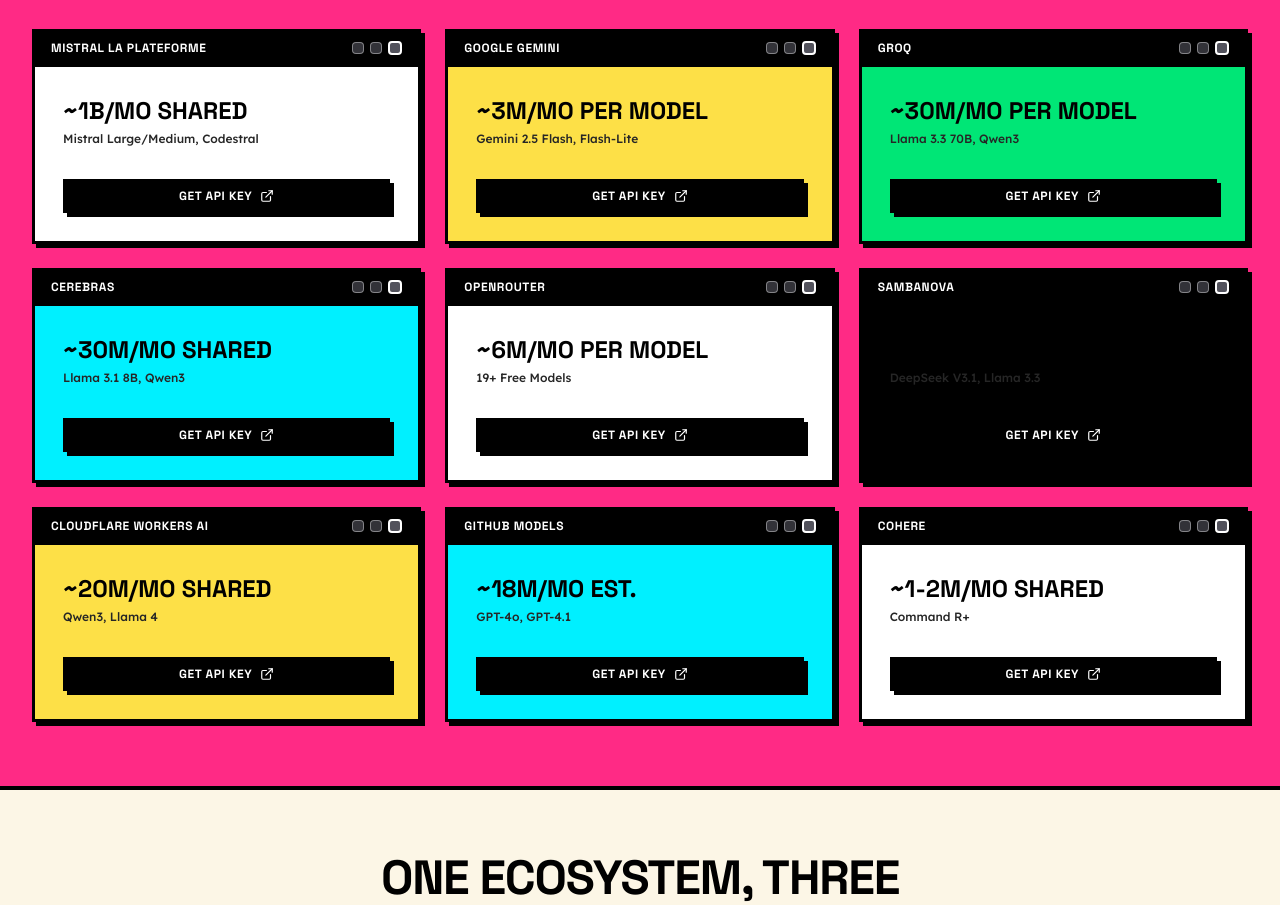
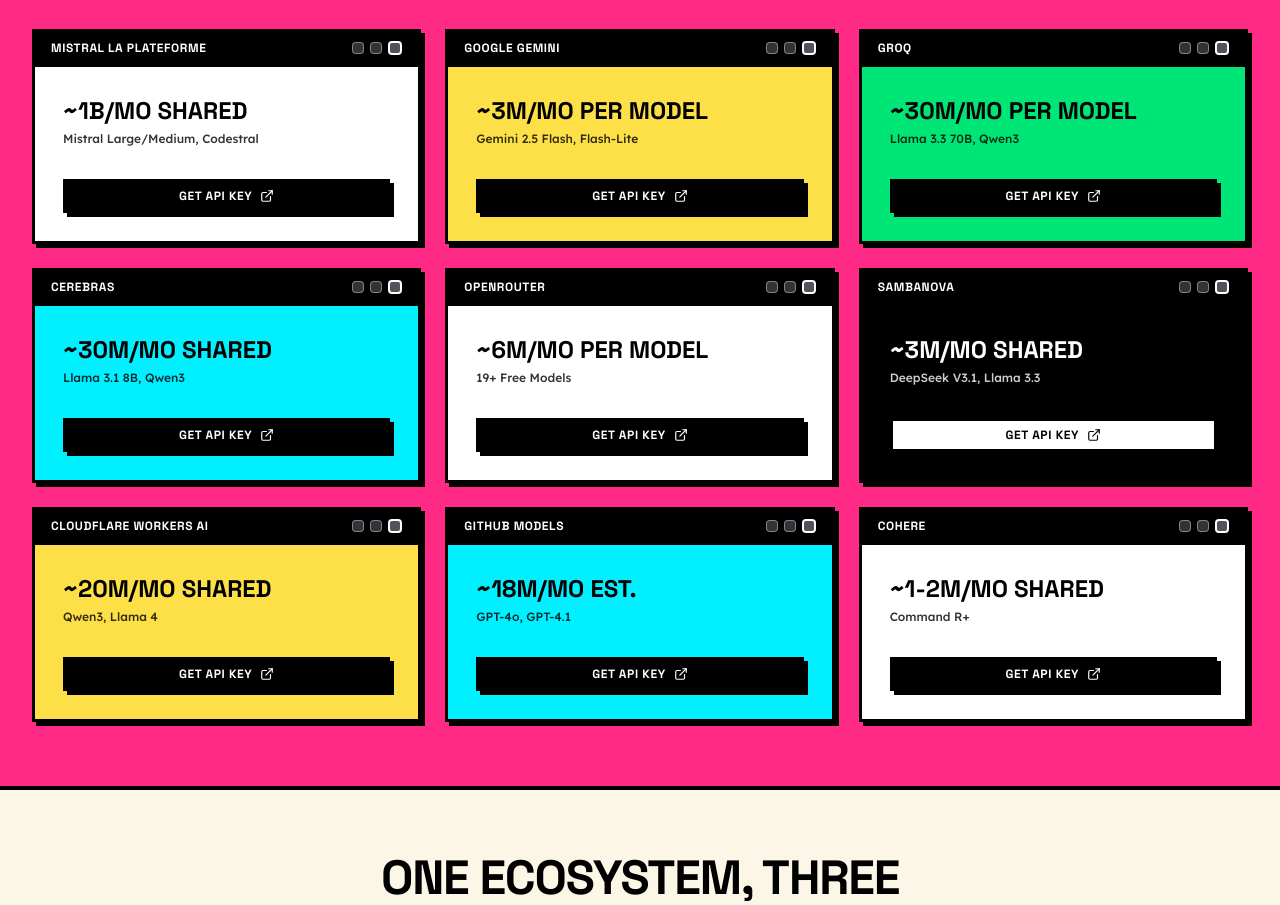
Before and after one commit to Malaybhai11/keyking, a Next.js app in the folder apps/web/: page / in a window 1280 px wide. Shown: the part 980-1885 px from the top of the page. Built offline with nearby package versions, Linux system fonts and the light colour scheme; no server answers.

Commit message:
fix(web): bump install scripts to v2.2.0 and fix provider catalog card text colors

```diff
--- a/apps/web/src/app/page.tsx
+++ b/apps/web/src/app/page.tsx
@@ -504,13 +504,13 @@
             { name: "Cohere", limit: "~1-2M/mo shared", models: "Command R+", url: "https://dashboard.cohere.com", color: "light" },
           ].map((provider, i) => (
             <NeoCard key={i} titleBar={provider.name} variant={provider.color as any} shadowSize="md" hoverExpand>
-              <div className="space-y-4 flex flex-col justify-between h-full p-2 text-black">
+              <div className="space-y-4 flex flex-col justify-between h-full p-2">
                 <div>
                   <h4 className="font-display font-black text-2xl uppercase mb-1">{provider.limit}</h4>
-                  <p className="text-xs font-medium text-neutral-800">{provider.models}</p>
+                  <p className="text-xs font-medium opacity-80">{provider.models}</p>
                 </div>
                 <a href={provider.url} target="_blank" rel="noopener noreferrer" className="block mt-4">
-                  <NeoButton variant="dark" size="sm" className="w-full flex items-center justify-center gap-2">
+                  <NeoButton variant={provider.color === "dark" ? "light" : "dark"} size="sm" className="w-full flex items-center justify-center gap-2">
                     Get API Key <ExternalLink className="w-3.5 h-3.5" />
                   </NeoButton>
                 </a>
```
Also changed, not shown: 2 other files (tests, documents, lock files or other folders).
